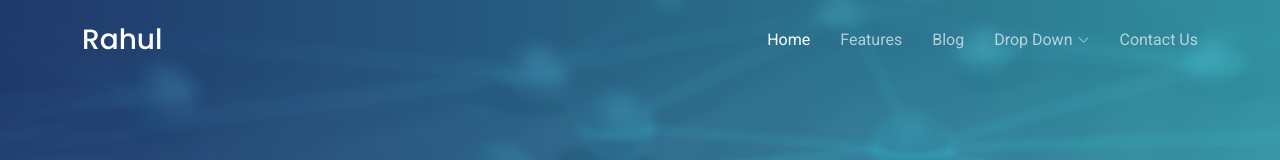
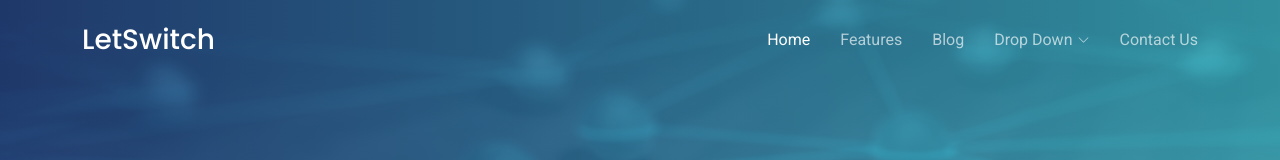
Before and after one commit to projectwebyou/web, a plain HTML site: page web/index.html in a window 1280 px wide. Shown: the top 160 px of the page. Drawn offline with Linux system fonts and the light colour scheme.

Commit message:
Update index.html

```diff
--- a/web/index.html
+++ b/web/index.html
@@ -34,7 +34,7 @@
     <div class="container d-flex justify-content-between align-items-center">
 
       <div class="logo">
-        <h1><a href="index.html">Rahul</a></h1>
+        <h1><a href="index.html">LetSwitch</a></h1>
 
       </div>
 
```
